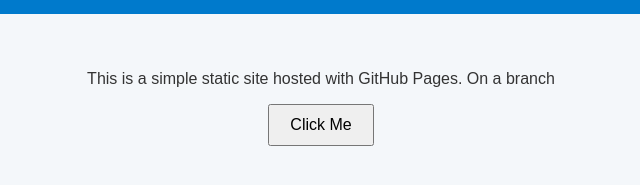
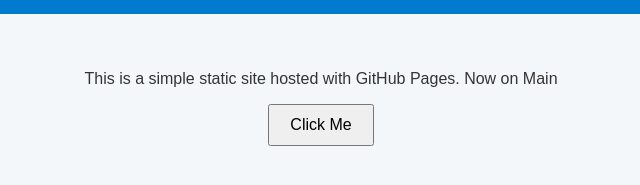
Before and after one commit to jesper-adolfsson-001/wstst001, a plain HTML site: page index.html in a window 1280 px wide. Shown: the part 143-328 px from the top of the page, 319-959 px from the left. Drawn offline with Linux system fonts and the light colour scheme.

Commit message:
Update index.html

```diff
--- a/index.html
+++ b/index.html
@@ -12,7 +12,7 @@
     <h1>Welcome to My Static Site</h1>
   </header>
   <main>
-    <p>This is a simple static site hosted with GitHub Pages. On a branch</p>
+    <p>This is a simple static site hosted with GitHub Pages. Now on Main</p>
     <button onclick="showMessage()">Click Me</button>
     <p id="message"></p>
   </main>
```
